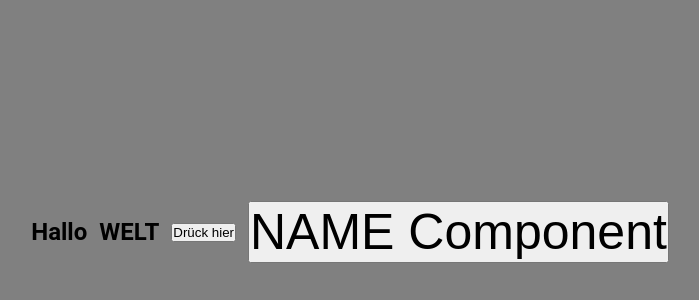
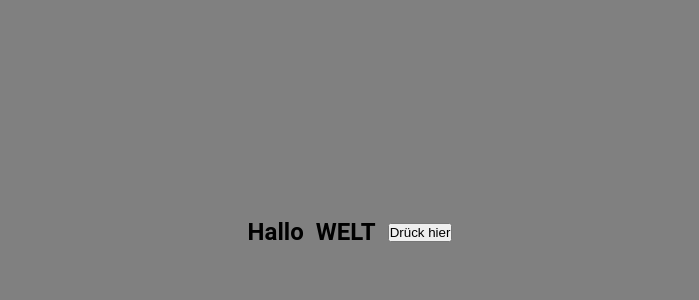
Before and after one commit to RyderzBLN/react-learn, a React (Vite) app: page / in a window 1280 px wide. Shown: the part 168-468 px from the top of the page, without its empty margins (290-989 px from the left). Built offline with nearby package versions, Linux system fonts and the light colour scheme.

Commit message:
add automatic import jsconfig.json

```diff
--- a/cc.js
+++ b/cc.js
@@ -22,7 +22,7 @@ fs.writeFileSync(
 import "./${componentName}.style.css";
 
 function ${componentName}() {
-  return <div className={styles.container}>${componentName} Component</div>;
+  return <div className="${componentName}">${componentName} Component</div>;
 }
 
 export default ${componentName};
--- a/src/App.jsx
+++ b/src/App.jsx
@@ -1,5 +1,7 @@
 import "./App.css";
-import Name from "./components/NAME/NAME";
+import React from "react";
+
+
 
 export default function App() {
   return (
@@ -15,7 +17,7 @@ export default function App() {
           <div>
             <button>Drück hier</button>
           </div>
-          <Name />
+
         </section>
       </header>
     </>
--- a/src/components/Name/Name.jsx
+++ /dev/null
@@ -1,8 +0,0 @@
-import React from "react";
-import "./NAME.style.css";
-
-function Name() {
-  return <button className="Name-">NAME Component</button>;
-}
-
-export default Name;
--- a/src/components/Name/Name.style.css
+++ /dev/null
@@ -1,3 +0,0 @@
-.Name- {
-  font-size: 50px;
-}
```
Also changed, not shown: jsconfig.json (added, +10 -0 lines).
